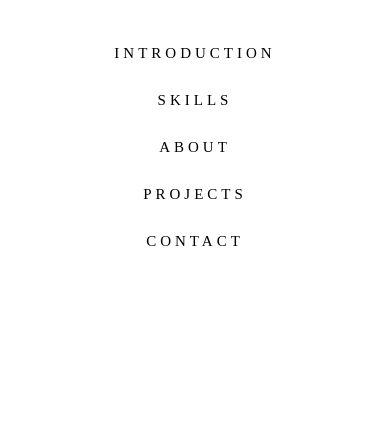
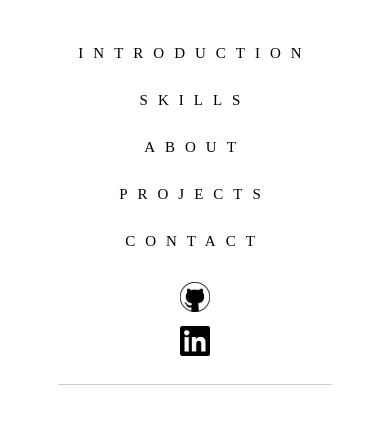
Before and after one commit to vutengklanricsi/bio, a React (Create React App) app: page / in a window 390 px wide. Shown: the top 424 px of the page. Built offline with nearby package versions, Linux system fonts and the light colour scheme.

Commit message:
add logos

```diff
--- a/src/components/navbar/index.js
+++ b/src/components/navbar/index.js
@@ -1,17 +1,34 @@
 import React from "react";
 import "./styles/navbar.css";
-// import github from "./pics/github.png"
+import github from "./styles/github.png";
+import linkedIn from "./styles/linkedIn.png";
 
 function Navbar() {
   return (
-    <div>
-      <a href="#">Introduction</a>
-      <a href="#">Skills</a>
-      <a href="#">About</a>
-      <a href="#">Projects</a>
-      <a href="#">Contact</a>
-      {/* <img src={github} /> */}
-    </div>
+    <>
+      <div>
+        <a className="navbar-options" href="#">
+          Introduction
+        </a>
+        <a className="navbar-options" href="#">
+          Skills
+        </a>
+        <a className="navbar-options" href="#">
+          About
+        </a>
+        <a className="navbar-options" href="#">
+          Projects
+        </a>
+        <a className="navbar-options" href="#">
+          Contact
+        </a>
+        <div className="navbar-logos">
+          <img className="navbar-logo" src={github} />
+          <img className="navbar-logo" src={linkedIn} />
+        </div>
+      </div>
+      <hr />
+    </>
   );
 }
 
--- a/src/components/navbar/styles/navbar.css
+++ b/src/components/navbar/styles/navbar.css
@@ -1,19 +1,19 @@
 div {
   display: flex;
-  justify-content: space-around;
+  justify-content: center;
   flex-direction: row;
-  padding: 10px 0;
-  text-align: center;
+  padding: 10px 0px 10px 0px;
+
 }
-a {
+.navbar-options {
   color: black;
   text-transform: uppercase;
   text-decoration: none;
-  letter-spacing: 4px;
+  letter-spacing: 10px;
   padding: 15px 20px;
   position: relative;
 }
-a:after {
+.navbar-options:after {
   background: none repeat scroll 0 0 transparent;
   bottom: 0;
   content: "";
@@ -22,13 +22,33 @@ a:after {
   left: 50%;
   position: absolute;
   background: black;
-  transition: width 0.3s ease 0s, left 0.3s ease 0s;
+  transition: width 0.8s ease 0s, left 0.8s ease 0s;
   width: 0;
 }
-a:hover:after {
+.navbar-options:hover:after {
   width: 100%;
   left: 0;
 }
+
+.navbar-logo {
+  padding: 0px 10px 0px 10px;
+  height: 30px;
+  transition: transform 0.8s;
+}
+.navbar-logo:hover {
+  /* -webkit-transform: scale(1.2); */
+  transform: scale(1.3);
+}
+
+hr {
+  display: block;
+  height: 1px;
+  border: 0;
+  border-top: 1px solid #ccc;
+  margin: 1px 0;
+  padding: 0;
+}
+
 @media screen and (max-width: 900px) {
   div {
     display: flex;
@@ -40,13 +60,17 @@ a:hover:after {
     text-align: center;
     margin: 0 auto;
   }
-  a {
+  .navbar-options {
     justify-content: center;
     width: auto;
     font-size: 15px;
   }
-  a:hover:after {
+  .navbar-options:hover:after {
     width: 100%;
     left: 0;
   }
+
+  .navbar-logo {
+    padding: 7px 0px;
+  }
 }
```
Also changed, not shown: src/components/navbar/styles/linkedIn.png (renamed from src/components/navbar/styles/linked in.png), 1 other file (tests, documents, lock files or other folders).
